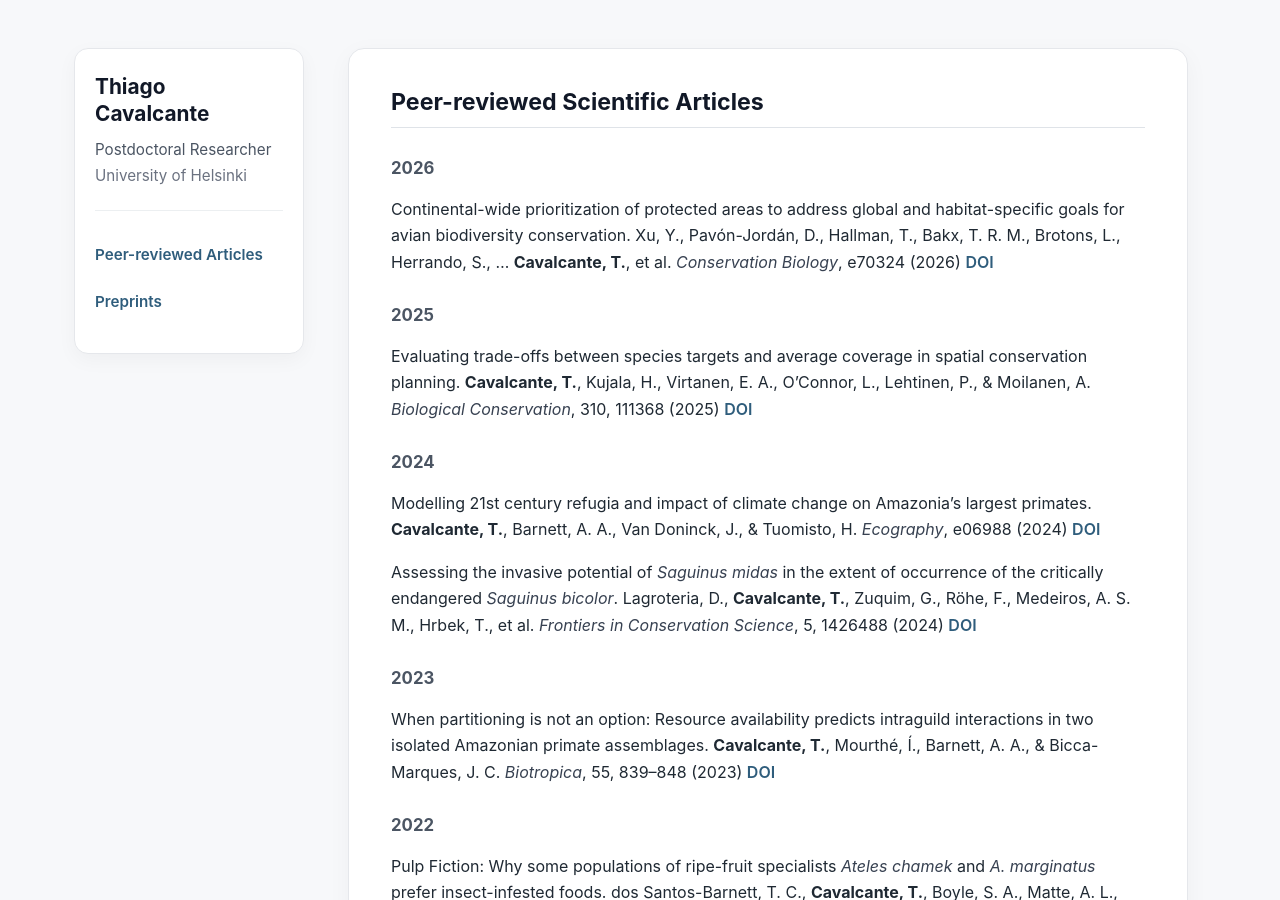
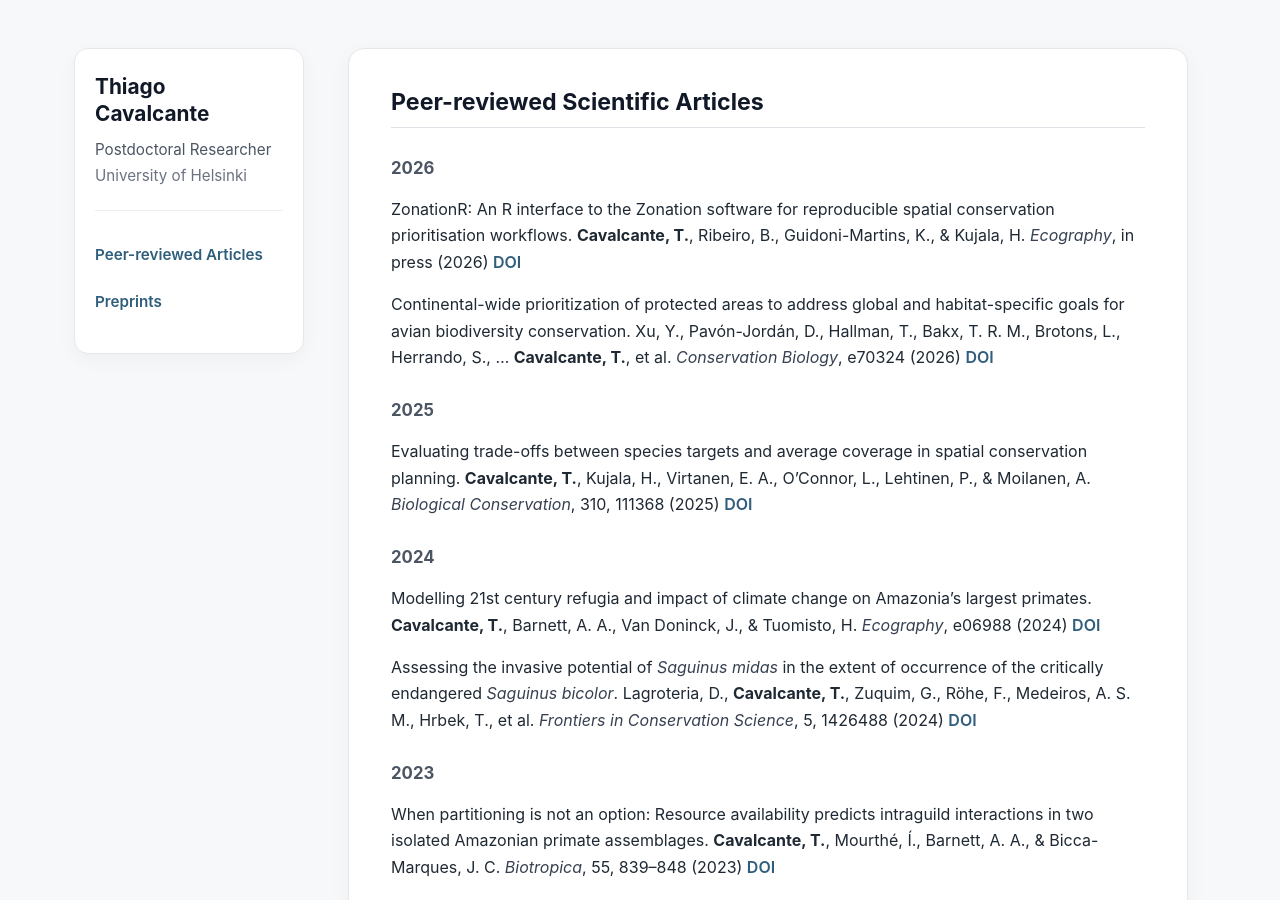
Before and after one commit to thiago-cav/publications, a Jekyll site: the page built from index.md, in a window 1280 px wide and 900 px high. Built offline with Jekyll 4.4.1, drawn with Linux system fonts in a browser that asks for light colours.

Commit message:
Update index.md

```diff
--- a/index.md
+++ b/index.md
@@ -6,6 +6,11 @@ title: Publications
 ## Peer-reviewed Scientific Articles
 
 ### 2026
+
+ZonationR: An R interface to the Zonation software for reproducible spatial conservation prioritisation workflows.
+**Cavalcante, T.**, Ribeiro, B., Guidoni-Martins, K., & Kujala, H.
+*Ecography*, in press (2026)
+[DOI](https://doi.org/10.1002/ecog.08892)
 
 Continental-wide prioritization of protected areas to address global and habitat-specific goals for avian biodiversity conservation.
 Xu, Y., Pavón-Jordán, D., Hallman, T., Bakx, T. R. M., Brotons, L., Herrando, S., … **Cavalcante, T.**, et al.
```
